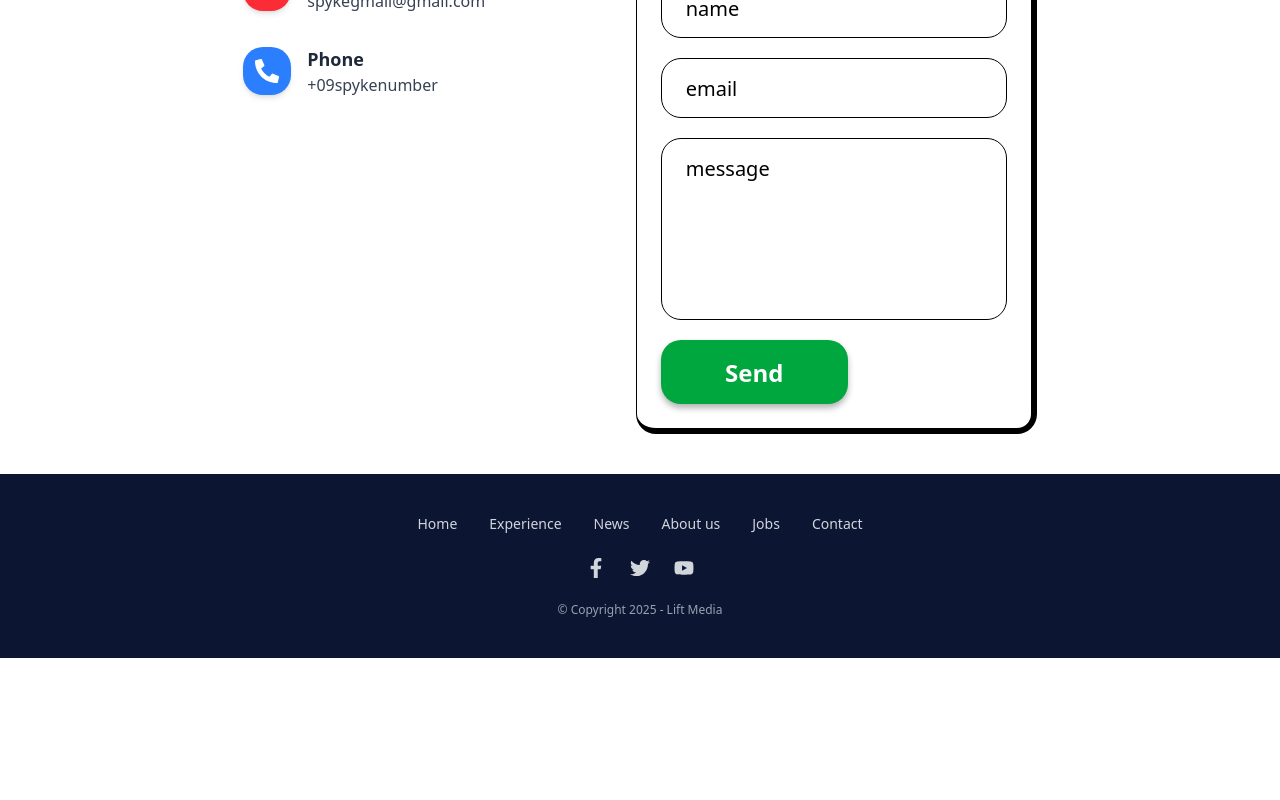
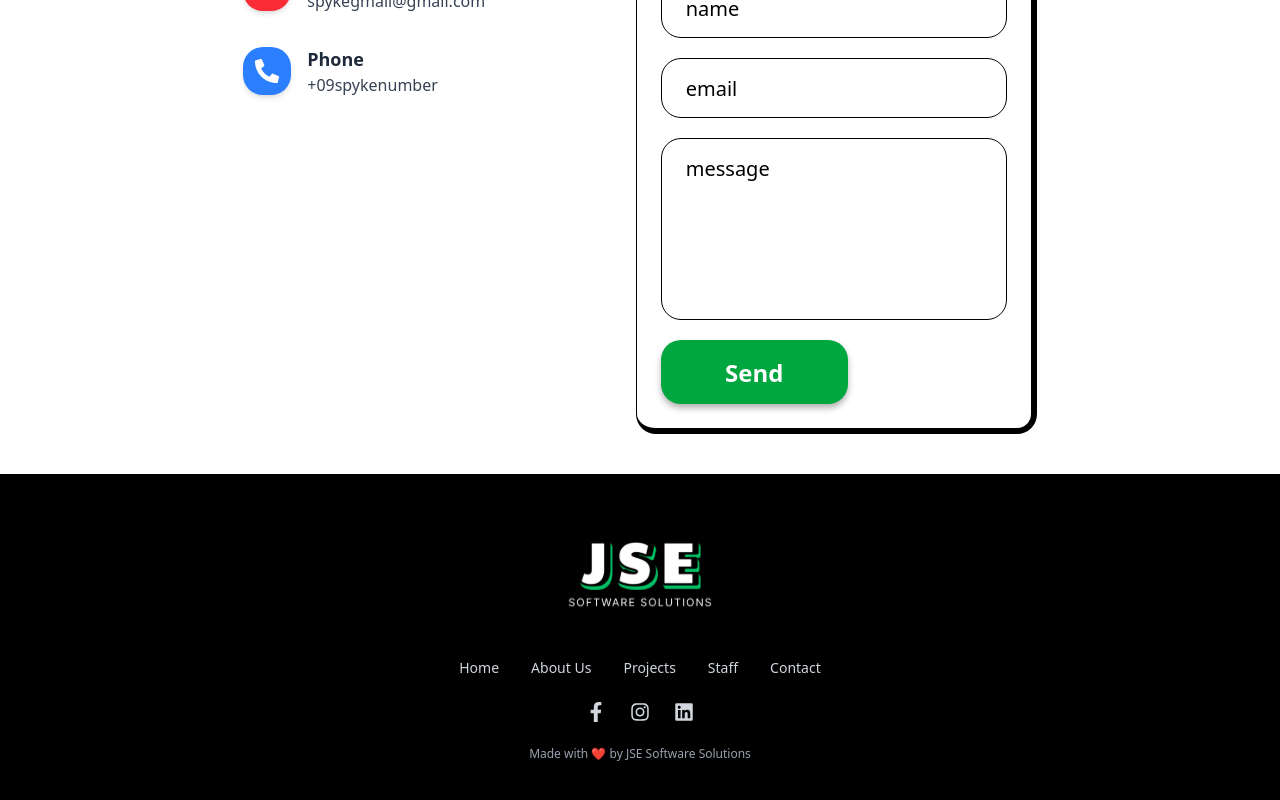
Before and after one commit to HoogaBoga/group-portfolio, a Next.js app: page / in a window 1280 px wide. Shown: the part 3805-4605 px from the top of the page. Before the commit the page ends 4463 px from the top, so only its background shows below. Built offline with nearby package versions, Linux system fonts and the light colour scheme.

Commit message:
Added changes to Footer

```diff
--- a/src/components/Footer.tsx
+++ b/src/components/Footer.tsx
@@ -1,30 +1,35 @@
-import { FaFacebookF, FaTwitter, FaYoutube } from "react-icons/fa";
+import { FaFacebookF, FaInstagram, FaLinkedin } from "react-icons/fa";
+import Image from "next/image"
 
 export default function Footer() {
   return (
-    <footer className="w-full bg-[#0c1633] text-gray-300 py-10">
+    <footer className="w-full bg-brand-black text-gray-300 py-10">
       <div className="max-w-6xl mx-auto flex flex-col items-center space-y-6 px-4">
+
+        {/* Logo */}
+        <div className="flex items-center space-x-2">
+          <img src="/JSE Logo_black 1.svg" alt="JSE Logo" className="h-30 w-auto" />
+        </div>
 
         {/* Nav Links */}
         <div className="flex flex-wrap justify-center gap-8 text-sm">
-          <a href="#" className="hover:text-white transition">Home</a>
-          <a href="#" className="hover:text-white transition">Experience</a>
-          <a href="#" className="hover:text-white transition">News</a>
-          <a href="#" className="hover:text-white transition">About us</a>
-          <a href="#" className="hover:text-white transition">Jobs</a>
-          <a href="#" className="hover:text-white transition">Contact</a>
+          <a href="#hero" className="hover:text-white transition">Home</a>
+          <a href="#about" className="hover:text-white transition">About Us</a>
+          <a href="#projects" className="hover:text-white transition">Projects</a>
+          <a href="#staff" className="hover:text-white transition">Staff</a>
+          <a href="#contact" className="hover:text-white transition">Contact</a>
         </div>
 
         {/* Social Icons */}
         <div className="flex gap-6 text-xl">
           <a href="#" className="hover:text-white transition"><FaFacebookF /></a>
-          <a href="#" className="hover:text-white transition"><FaTwitter /></a>
-          <a href="#" className="hover:text-white transition"><FaYoutube /></a>
+          <a href="#" className="hover:text-white transition"><FaInstagram /></a>
+          <a href="#" className="hover:text-white transition"><FaLinkedin /></a>
         </div>
 
         {/* Copyright */}
         <div className="text-xs text-gray-400">
-          © Copyright {new Date().getFullYear()} - Lift Media
+          Made with ❤️ by JSE Software Solutions
         </div>
       </div>
     </footer>
```
